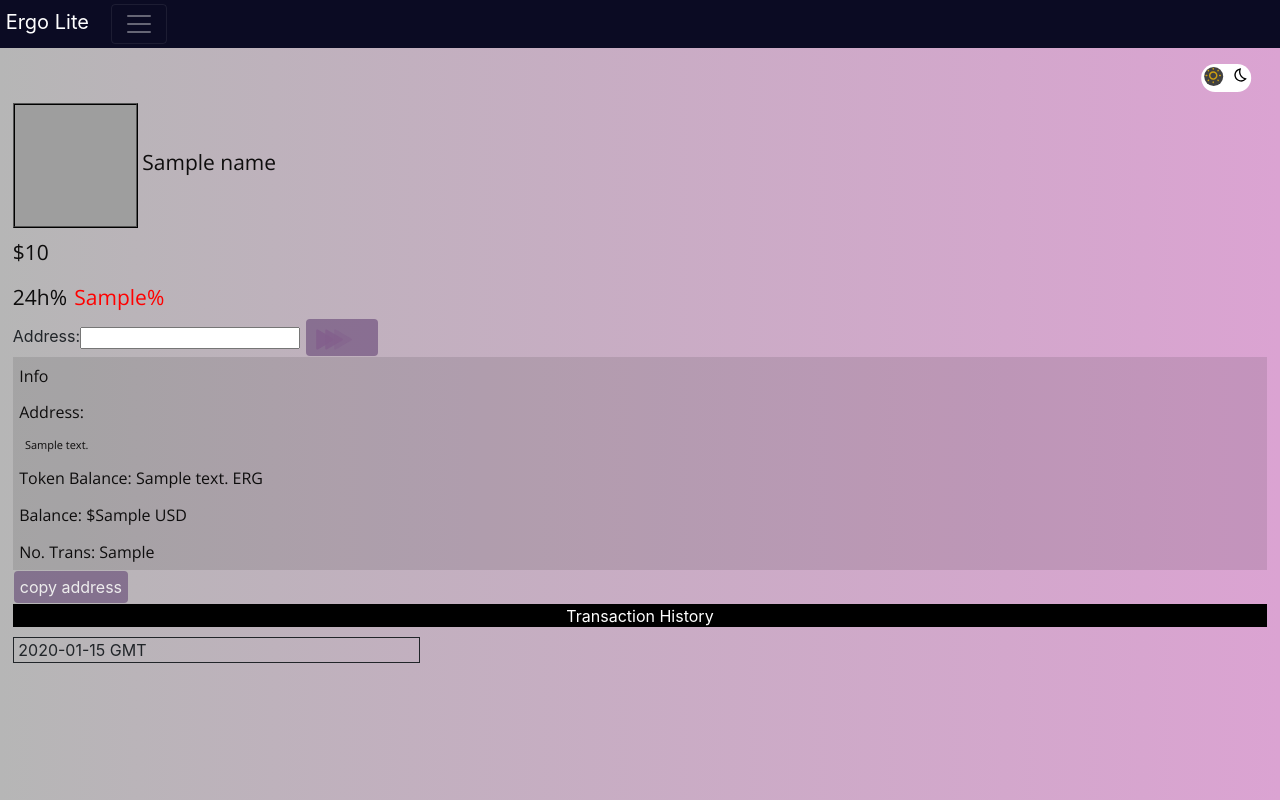
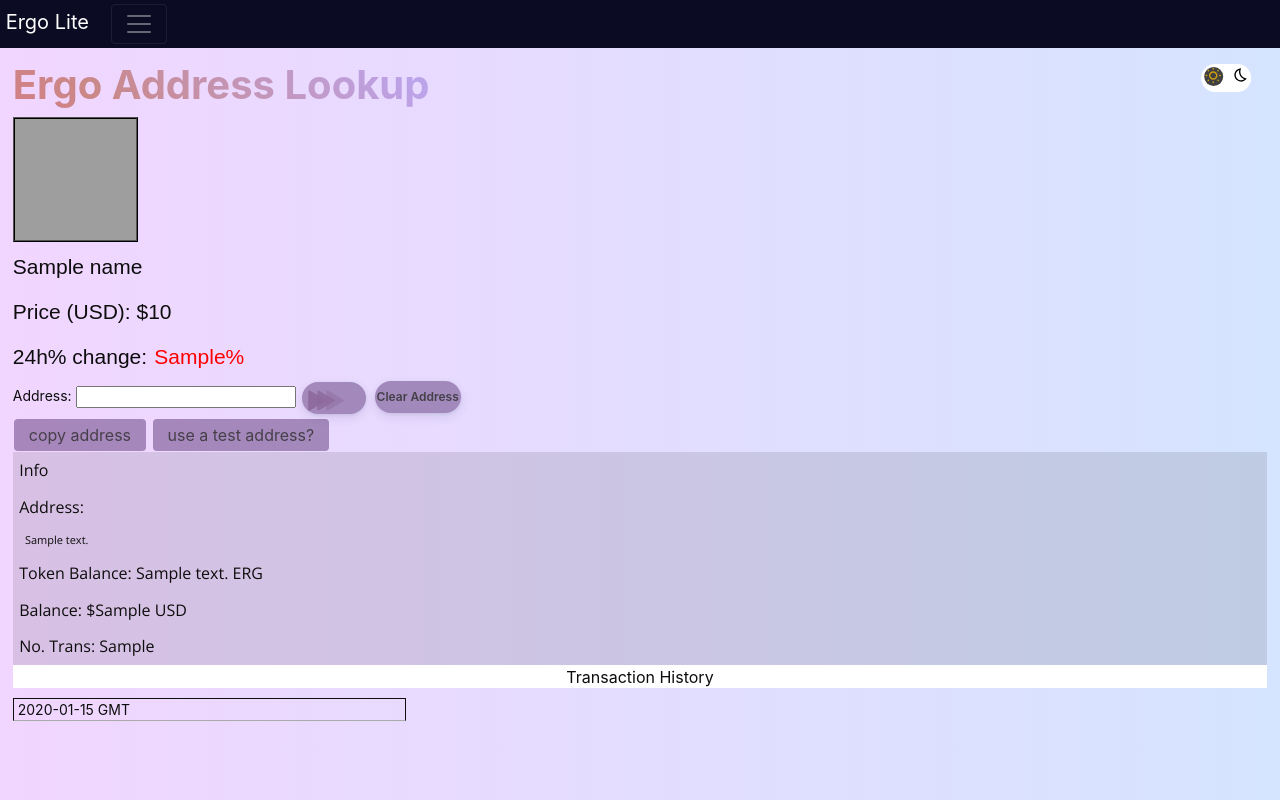
Before and after one commit to RussellAJames/Ergo_Lite, a Django app: template ergo/templates/ergo.html in a window 1280 px wide. Run offline with Django 3.2, Linux system fonts and the light colour scheme; the template is opened without the code that fills it: values that come from a table or form of the project are taken from there, most other values are stand-ins (such as "Sample title", 1, 10 or a date in 2020); some libraries are stand-ins or nearby versions; some web fonts are replaced; grey boxes are pictures that could not be loaded.

Commit message:
more buttons/ api_update

```diff
--- a/ergo/templates/ergo.html
+++ b/ergo/templates/ergo.html
@@ -3,7 +3,10 @@
 {% load static %}
 
 
+{% block page_title %}
+<h1 class='contact'> Ergo Address Lookup</h1>
 
+{% endblock %}
 
 
 
@@ -25,10 +28,10 @@
             grid-template-columns: 1fr;
             grid-template-rows: 1fr;
             grid-template-areas:
-            "device_theme"
-            " title "
-            " content"
-            ".";
+            "title device_theme"
+
+            "content content"
+            ". .";
 
             grid-column: 1/-1;
             width: 100vw;
@@ -94,29 +97,36 @@
         .time {
             grid-column: 1 /2;
             grid-row: 2;
-
+            font-size:14px;
             text-align: left;
             border: 1px solid;
+            border-bottom: 1px solid #aaa;
+
         }
 
         .value_pos {
             display: grid;
             grid-column: 4;
             grid-row: 2;
+            font-size:14px;
             text-align: right;
             border: 1px solid;
             border-color:black;
             color: green;
+            border-bottom: 1px solid #aaa;
 
         }
         .value_neg {
             display: grid;
             grid-column: 4;
+            font-size:14px;
             grid-row: 2;
             text-align: right;
             border: 1px solid;
             border-color: black;
             color: red;
+            border-bottom: 1px solid #aaa;
+
 
         }
 
@@ -124,16 +134,18 @@
             grid-row: 1;
             grid-column: 1 /5;
             text-align: center;
-            background-color: black;
+            background-color: var(--bg-color);
             max-height: 23px;
             display: inline-block;
+
+            color: var(--font-color)
 
         }
         .btn {
             background-color:rgba(46, 3, 75, 0.5);
 
             border: none;
-            color: white;
+            color:var(--font-color);
             padding: 4px 6px;
             text-align: center;
             text-decoration: none;
@@ -149,7 +161,7 @@
 
         btn:hover {
             background-color: #555555;
-            color: white;
+
 
 
         }
@@ -173,18 +185,17 @@
 </head>
 
 
-    <img src="{% static img %}" alt="erg" width="125" height="125" style="border:2px ridge black"
-        background-color='white'>
-
+    <img src="{% static img %}" alt="erg" width="125" height="125" style="border:2px ridge black">
+    <br>
     <div class='bottom'>
     <h2>{{name}}</h2>
     <br>
-    <h2>${{price}}</h2>
+    <h2>Price (USD): ${{price}}</h2>
     <br>
     {% if dir == 'pos' %}
-        <h2>24h% </h2>   <h2 style='color:#3ddf1df3'>+{{prc_chg_24h}}%</h2>
+        <h2>24h% change:  </h2>   <h2 style='color:#3ddf1df3'>+{{prc_chg_24h}}%</h2>
     {% else %}
-        <h2>24h% </h2>    <h2 style='color:red'>{{prc_chg_24h}}%</h2>
+        <h2>24h% change: </h2>    <h2 style='color:red'>{{prc_chg_24h}}%</h2>
     {% endif %}
 
 
@@ -195,8 +206,9 @@
 
 
 
-<form method='POST' action='ergo'> {% csrf_token %}
-    {{ form}} <button class='btn shadow-none' type='submit' >
+<form method='POST' action='ergo' onfocus="this.value=''"> {% csrf_token %}
+
+    {{ form}} <button class='button-cp' type='submit'  >
 
 
 
@@ -219,27 +231,41 @@
             </svg>
 
 
-        <script>
 
 
-        </script>
+    </button>
+    <button class='button-cp'  onclick="document.getElementById('id_address').value = ''">Clear Address</button>
 
-    </button>
+
+
+
+
 </form>
 
 
+<button class='btn copy-btn shadow-none' style='display: inline;'  border-color:rgba(46, 3, 75, 0.5) font-family: Open Sans;background-color: #343a40;background-size: cover;  data-hex={{address}}>
+
+    &nbsp; copy address &nbsp;
+ </button>
+
+<button class='btn shadow-none' style='display: inline;'   onclick="document.getElementById('id_address').value = '9hQYD9bCbZGkJ8N81Pkd3xFr6R4pzywetZM6q7CJdAJwkjXhE4T'" border-color:rgba(46, 3, 75, 0.5) font-family: Open Sans;background-color: #343a40;background-size: cover;>
+
+    &nbsp; use a test address? &nbsp;
+</button>
+
+
+
+
 <div class='paragraph'  text-align='center' >Info</div>
-<div class='paragraph'> Address:</div>
+<div class='paragraph'> Address: </div>
 
 
 <div class='paragraph' style='font-size:11px'>&nbsp {{address}}</div>
 <div class='paragraph'>Token Balance: {{address_bal}} ERG</div>
 <div class='paragraph'>Balance: ${{bal_USD}} USD</div>
 <div class='paragraph'>No. Trans: {{trans_amnt}}</div>
-<button class='btn copy-btn shadow-none' style='color:white' border-color:rgba(46, 3, 75, 0.5) font-family: Open Sans;background-color: #343a40;background-size: cover;  data-hex={{address}}>
 
-    copy address
-</button>
+
 
 
 
@@ -248,30 +274,45 @@
 
 
     <div class='transhist'>
-    <div class='title_hist' style='color:white'>Transaction History</div>
+        <div class='title_hist' >Transaction History</div>
 
         <ul>
-        {% for o in trans_time %}
 
 
 
-        <div class='time'>&nbsp;{{o}}&nbsp;GMT </div>
+
+            {% for i in trans_time %}
+
+
+
+                <div class='time'>&nbsp;{{i}}&nbsp;GMT </div>
 
             {% endfor %}
+
+
+
+
+
         </ul>
-    <ul>
+        <u1>
             {% for k in trans_val %}
             {% if k > 0 %}
-            <a href = '/' class='value_pos'>{{k}}&nbsp;ERG </a>
+            <div class='value_pos'>{{k}}&nbsp;ERG</div>
+
             {% elif k < 0 %}
-            <a href = '/' class='value_neg'>{{k}}&nbsp;ERG </a>
+            <div class='value_neg'>{{k}}&nbsp;ERG</div>
 
         {% endif %}
         {% endfor %}
-    </ul>
+
+
+
+
+
+
+        </u1>
     </div>
 
 
 
-
 {% endblock %}
--- a/mm/urls.py
+++ b/mm/urls.py
@@ -22,9 +22,11 @@ from django.conf.urls.static import static
 
 from mm.view import  home_page
 from ergo.views import ergo_page,wallet
+from mm.view import contact_page
 
 urlpatterns = [
     path('admin/', admin.site.urls),
     path('', home_page),
-    path('ergo',ergo_page)
+    path('ergo',ergo_page),
+    path('contact', contact_page)
 ]
--- a/mm/view.py
+++ b/mm/view.py
@@ -42,3 +42,9 @@ def home_page(request):
     }
 
     return render(request, "home.html", context)
+
+def contact_page(request):
+    context = {}
+
+
+    return render(request, "contact.html", context)
--- a/static/style.css
+++ b/static/style.css
@@ -1,32 +1,51 @@
 * {
     margin:0;
     padding: 0;
+    -webkit-font-smoothing: antialiased;
+}
+
+
+@font-face {
+  font-family: 'milliardbold';
+  src: url('milliardbold_1-webfont.woff2') format('woff2'),
+       url('milliardbold_1-webfont.woff') format('woff');
+  font-weight: normal;
+  font-style: normal;
 
 }
 
 
 :root {
-    --bg-img:linear-gradient(to right,#b6b6b6 0%,#dba3d2 100%);
-    --secondary-color: #536390;
+    --bg-img: linear-gradient(to right,#f1d6ff 0%,#d5e4ff 100%);
+    --primary-color: #000000;
+    --secondary-color: #48494b;
     --font-color: #0e0d0d;
     --bg-color: #fff;
     --heading-color: #292922;
-    --dark-color:var(--primary-color)
-    --light-color:var(--secondary-color)
+    --dark-color:var(--primary-color);
+    --light-color:var(--secondary-color);
+    --grad1 : linear-gradient(45deg,#7d5dc6,#b06bc0,#e76b80,#ca8887,#bca3eb,#7fd989 90%);
+    --footergrad1:linear-gradient(to top,#fff 0%,rgba(255,255,255,0) 100%);
+
+
 }
 
 
 
 
 [data-theme="dark"]{
-    --bg-img:linear-gradient(to right,#353333 0%,#7a2a6d 100%);
+    --bg-img:linear-gradient(to right,#3b4260 0%,#401d3b 100%);
     --primary-color: #ffffff;
     --secondary-color: #818cab;
     --font-color: #ffffff;
     --bg-color: #161625;
     --heading-color: #818cab;
-    --dark-color:var(--primary-color)
-    --light-color:var(--secondary-color)
+    --dark-color:var(--primary-color);
+    --light-color:var(--secondary-color);
+    --grad1 : linear-gradient(45deg,#7d5dc6,#b06bc0,#e76b80,#ca8887,#bca3eb,#7fd989 90%);
+    --footergrad1:linear-gradient(to top,#070a0e 0%,rgba(7,10,14,0.45) 43.35%,rgba(7,10,14,0.1) 77.34%,rgba(7,10,14,0) 100%);
+
+
 }
 
 body {
@@ -36,10 +55,73 @@ body {
 
 }
 
+
+
+@-webkit-keyframes Animation {
+    0%{background-position:10% 0%}
+    50%{background-position:91% 100%}
+    100%{background-position:10% 0%}
+}
+@-moz-keyframes Animation {
+    0%{background-position:10% 0%}
+    50%{background-position:91% 100%}
+    100%{background-position:10% 0%}
+}
+@keyframes Animation {
+    0%{background-position:10% 0%}
+    50%{background-position:91% 100%}
+    100%{background-position:10% 0%}
+}
+
+
+
+.p{
+  color:var(--font-color)
+}
+
+
+#text{
+  font: size 12px;
+  color:var(--font-color);
+}
+
+.button-cp{
+
+  display: inline-block;
+outline: 0;
+border: 0;
+cursor: pointer;
+font-weight: 600;
+color: var(--font-color);
+font-size: 12px;
+height: 32px;
+
+border-radius: 50px;
+background-color: rgba(46, 3, 75, 0.5);
+box-shadow: 0 4px 11px 0 rgb(37 44 97 / 15%), 0 1px 3px 0 rgb(93 100 148 / 20%);
+transition: all .2s ease-out;
+
+}
+
+
+.button-cp:hover{
+    box-shadow: 0 8px 22px 0 rgb(37 44 97 / 15%), 0 4px 6px 0 rgb(93 100 148 / 20%);
+}
+
+
+
+
+
+
+
+
+
+
 button {
 
+
     border: none;
-    color: white;
+    color: var(--font-color);
     opacity: 0.75;
     padding: 2px;
     text-align: center;
@@ -53,57 +135,75 @@ button {
   }
 
 button:hover {
-    box-shadow: 0 12px 16px 0 rgba(0,0,0,0.24), 0 17px 50px 0 rgba(0,0,0,0.19);
+  box-shadow: 0 8px 22px 0 rgb(37 44 97 / 15%), 0 4px 6px 0 rgb(93 100 148 / 20%);
   }
 
 
 
-@-webkit-keyframes colourful{
-    0%  { background:-webkit-linear-gradient(80deg,#7d5dc6,#b06bc0,#e76b80,#e76b80,#bca3eb,#7fd989 100%);
-        -webkit-background-clip: text;
-        background-clip: text;
-        -webkit-text-fill-color: transparent;}
-    25%  { background:-webkit-linear-gradient(80deg,#7d5dc6,#b06bc0,#e76b80,#e76b80,#bca3eb,#7fd989 101%);
-        -webkit-background-clip: text;
-        background-clip: text;
-        -webkit-text-fill-color: transparent;}
-    50%  { background:-webkit-linear-gradient(80deg,#7d5dc6,#b06bc0,#e76b80,#e76b80,#bca3eb,#7fd989 400%);
-        -webkit-background-clip: text;
-        background-clip: text;
-        -webkit-text-fill-color: transparent;}
-    75% { background:-webkit-linear-gradient(80deg,#7d5dc6,#b06bc0,#e76b80,#e76b80,#bca3eb,#7fd989 600%);
-        -webkit-background-clip: text;
-        background-clip: text;
-        -webkit-text-fill-color: transparent;}
 
-    100% { background:-webkit-linear-gradient(80deg,#7d5dc6,#b06bc0,#e76b80,#e76b80,#bca3eb,#7fd989 800%);
-        -webkit-background-clip: text;
-        background-clip: text;
-        -webkit-text-fill-color: transparent;}
+
+h1.contact{
+    float:left;
+
 }
 
-@keyframes colourful{
-    0%  { background:-webkit-linear-gradient(80deg,#7d5dc6,#b06bc0,#e76b80,#e76b80,#bca3eb,#7fd989 100%);
-        -webkit-background-clip: text;
-        background-clip: text;
-        -webkit-text-fill-color: transparent;}
-    25%  { background:-webkit-linear-gradient(80deg,#7d5dc6,#b06bc0,#e76b80,#e76b80,#bca3eb,#7fd989 200%);
-        -webkit-background-clip: text;
-        background-clip: text;
-        -webkit-text-fill-color: transparent;}
-    50%  { background:-webkit-linear-gradient(80deg,#7d5dc6,#b06bc0,#e76b80,#e76b80,#bca3eb,#7fd989 400%);
-        -webkit-background-clip: text;
-        background-clip: text;
-        -webkit-text-fill-color: transparent;}
-    75% { background:-webkit-linear-gradient(80deg,#7d5dc6,#b06bc0,#e76b80,#e76b80,#bca3eb,#7fd989 600%);
-        -webkit-background-clip: text;
-        background-clip: text;
-        -webkit-text-fill-color: transparent;}
 
-    100% { background:-webkit-linear-gradient(80deg,#7d5dc6,#b06bc0,#e76b80,#e76b80,#bca3eb,#7fd989 800%);
-        -webkit-background-clip: text;
-        background-clip: text;
-        -webkit-text-fill-color: transparent;}
+
+
+.lightmode{
+    transform: translateX(30%);
+}
+
+label[for='id_address'] { font-size: 0; }
+label[for='id_address']:before { content: "Address: "; font-size: 14px; color: var(--font-color) }
+
+
+
+
+h1{
+    color:var(--font-color)
+}
+
+
+@supports (-webkit-background-clip:text){
+h1 {
+    font:'milliardbold';
+    max-width: 100vw;
+    background: var(--grad1);
+    -webkit-background-clip: text;
+    background-clip: text;
+    -webkit-text-fill-color: transparent;
+    font: 36px;
+
+    color: transparent;
+    font-weight: 700;
+
+    background-clip: text;
+    background-size: 400% 400%;
+
+    animation: Animation 25s ease infinite;
+    animation-iteration-count: infinite;
+    -webkit-animation: Animation 30s ease infinite;
+    -moz-animation: Animation 30s ease infinite;
+
+
+
+  }
+
+
+
+h2 {
+    font-family:'Milliard' , sans-serif;
+    max-width: 100vw;
+    color: var(--font-color);
+    color: transparent;
+
+    background-clip: text;
+    background-size: 400% 400%;
+    animation-iteration-count: infinite;
+    -webkit-transition: colourful 1s ease-in-out;
+
+    transition: colourful 1000ms ease-in-out;
 }
 
 
@@ -113,38 +213,21 @@ button:hover {
 
 
 
-.lightmode{
-    transform: translateX(30%);
-}
+
+  }
 
 
 
 
 
 
-h1{
-    color:#e76b80
-}
 
 
-@supports (-webkit-background-clip:text){
-h1 {
-    font-family:'Milliard' , sans-serif;
-    max-width: 100vw;
-    background:-webkit-linear-gradient(80deg,#7d5dc6,#b06bc0,#e76b80,#e76b80,#bca3eb,#7fd989 110%);
-    -webkit-background-clip: text;
-    background-clip: text;
-    -webkit-text-fill-color: transparent;
-    color: transparent;
 
-    background-clip: text;
-    background-size: 400% 400%;
-    animation-iteration-count: infinite;
-    -webkit-transition: colourful 1000ms ease-in-out;
 
-    transition: colourful 1000ms ease-in-out;
-  }
-}
+
+
+
 
 .resize{
     font-size: 12px;
@@ -176,7 +259,6 @@ h1 {
 
 }
 
-#id_address
 
 
 ::marker{
@@ -350,7 +432,9 @@ h1 {
 
 
 
-
+.time{
+  color:var(--font-color);
+}
 
 
 
--- a/templates/navbar.html
+++ b/templates/navbar.html
@@ -13,7 +13,7 @@
                 <a class="nav-link" href="/ergo">&nbsp;Ergo</a>
                 </li>
                 <li class="nav-item">
-                    <a class="nav-link" href="#">&nbsp;Contact</a>
+                    <a class="nav-link" href="/contact">&nbsp;Contact</a>
                 </li>
                 <li class="nav-item">
                     <a class="nav-link" href="#">&nbsp;About</a>
```
Also changed, not shown: ergo/views.py (+11 -5 lines), templates/contact.html (added, +13 -0 lines), templates/home.html (+64 -38 lines), db.sqlite3, 3 other files. Lines whose indentation alone changed are shown as unchanged.
